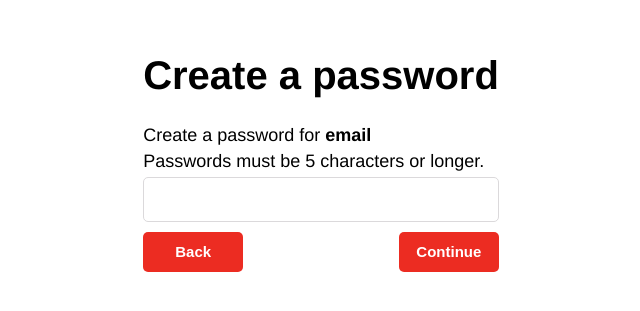
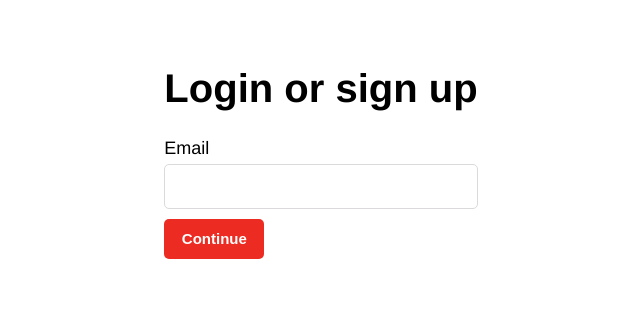
Before and after one commit to jonathanroby/demo-xstate-login, a React (Create React App) app: page / in a window 1280 px wide. Shown: the part 251-562 px from the top of the page, without its empty margins (319-959 px from the left). Built offline with nearby package versions, Linux system fonts and the light colour scheme.

Commit message:
create auth machine and component for rendering login flow

```diff
--- a/src/App.js
+++ b/src/App.js
@@ -1,11 +1,11 @@
-// import LoginOrSignUp from "./components/LoginOrSignUp";
-import Password from "./components/Password";
+import Auth from "./auth/Auth";
+
 import './App.css';
 
 function App() {
   return (
     <div className="App">
-      <Password />
+      <Auth />
     </div>
   );
 }
--- /dev/null
+++ b/src/auth/Auth.jsx
@@ -0,0 +1,57 @@
+import { useMachine } from "@xstate/react";
+import { createMachine, assign } from "xstate";
+
+import LoginOrSignUp from "./LoginOrSignUp";
+import Password from "./Password";
+
+const authMachine = createMachine({
+  id: "auth",
+  context: {
+    email: "",
+    password: "",
+  },
+  initial: "email",
+  states: {
+    email: {
+      on: {
+        NEXT: {
+          target: "password",
+          actions: assign({ one: (_, e) => e.value })
+        }
+      }
+    },
+    password: {
+      on: {
+        NEXT: {
+          target: "success",
+          actions: assign({ two: (_, e) => e.value })
+        }
+      }
+    },
+    success: {
+      type: "final"
+    }
+  }
+});
+
+function Auth() {
+  const [current, send] = useMachine(authMachine);
+
+  return (
+    <div className="App">
+      {current.matches("email") ? (
+        <LoginOrSignUp
+          onSubmit={value => send("NEXT", { value })}
+        />
+      ) : current.matches("password") ? (
+        <Password
+          onSubmit={value => send("NEXT", { value })}
+        />
+      ) : current.matches("success") ? (
+        <div>Congratulations. You're logged in.</div>
+      ): null}
+    </div>
+  );
+}
+
+export default Auth;
--- a/src/components/Password.jsx
+++ b/src/auth/LoginOrSignUp.jsx
@@ -1,8 +1,9 @@
 import { useMachine } from "@xstate/react";
 import { createMachine, assign } from "xstate";
 
-const validatePassword = password => {
-  return password.length >= 8;
+const validateEmail = email => {
+  const re = /^[^\s@]+@[^\s@]+$/;
+  return re.test(email);
 };
 
 export const machine = createMachine({
@@ -30,7 +31,7 @@ export const machine = createMachine({
       always: [
         {
           target: "validated",
-          cond: ctx => validatePassword(ctx.value)
+          cond: ctx => validateEmail(ctx.value)
         },
         {
           target: "editing.invalid"
@@ -38,13 +39,18 @@ export const machine = createMachine({
       ]
     },
     validated: {
+      entry: "submit",
       type: "final"
     }
   }
 });
 
-export default function Password({ onSubmit }) {
-  const [current, send] = useMachine(machine);
+export default function LoginOrSignUp({ onSubmit }) {
+  const [current, send] = useMachine(machine, {
+    actions: {
+      submit: ctx => onSubmit(ctx.value)
+    }
+  });
 
   const { value } = current.context;
 
@@ -58,10 +64,9 @@ export default function Password({ onSubmit }) {
         send("SUBMIT");
       }}
     >
-      <h1>Create a password</h1>
+      <h1>Login or sign up</h1>
 
-      <span>Create a password for <b>email</b></span>
-      <span>Passwords must be 5 characters or longer.</span>
+      <span>Email</span>
 
       <input
         className={invalid ? "input-error" : "none"}
@@ -69,13 +74,10 @@ export default function Password({ onSubmit }) {
         onChange={e => send({ type: "CHANGE", value: e.target.value })}
       />
       {invalid ? (
-        <div className="error">Passwords must be 5 characters or longer.</div>
+        <div className="error">Please enter a valid email address.</div>
       ) : null}
 
-      <div className="navigation">
-        <button>Back</button><button>Continue</button>
-      </div>
-
+      <button>Continue</button>
     </form>
   );
 }
--- a/src/components/LoginOrSignUp.jsx
+++ b/src/auth/Password.jsx
@@ -1,9 +1,8 @@
 import { useMachine } from "@xstate/react";
 import { createMachine, assign } from "xstate";
 
-const validateEmail = email => {
-  const re = /^[^\s@]+@[^\s@]+$/;
-  return re.test(email);
+const validatePassword = password => {
+  return password.length >= 5;
 };
 
 export const machine = createMachine({
@@ -31,7 +30,7 @@ export const machine = createMachine({
       always: [
         {
           target: "validated",
-          cond: ctx => validateEmail(ctx.value)
+          cond: ctx => validatePassword(ctx.value)
         },
         {
           target: "editing.invalid"
@@ -39,13 +38,18 @@ export const machine = createMachine({
       ]
     },
     validated: {
+      entry: "submit",
       type: "final"
     }
   }
 });
 
-export default function LoginOrSignUp({ onSubmit }) {
-  const [current, send] = useMachine(machine);
+export default function Password({ onSubmit }) {
+  const [current, send] = useMachine(machine, {
+    actions: {
+      submit: (ctx) => onSubmit(ctx.value)
+    }
+  });
 
   const { value } = current.context;
 
@@ -59,9 +63,10 @@ export default function LoginOrSignUp({ onSubmit }) {
         send("SUBMIT");
       }}
     >
-      <h1>Login or sign up</h1>
+      <h1>Create a password</h1>
 
-      <span>Email</span>
+      <span>Create a password for <b>email</b></span>
+      <span>Passwords must be 5 characters or longer.</span>
 
       <input
         className={invalid ? "input-error" : "none"}
@@ -69,10 +74,13 @@ export default function LoginOrSignUp({ onSubmit }) {
         onChange={e => send({ type: "CHANGE", value: e.target.value })}
       />
       {invalid ? (
-        <div className="error">Please enter a valid email address.</div>
+        <div className="error">Passwords must be 5 characters or longer.</div>
       ) : null}
 
-      <button>Continue</button>
+      <div className="navigation">
+        <button>Back</button><button>Continue</button>
+      </div>
+
     </form>
   );
 }
```
